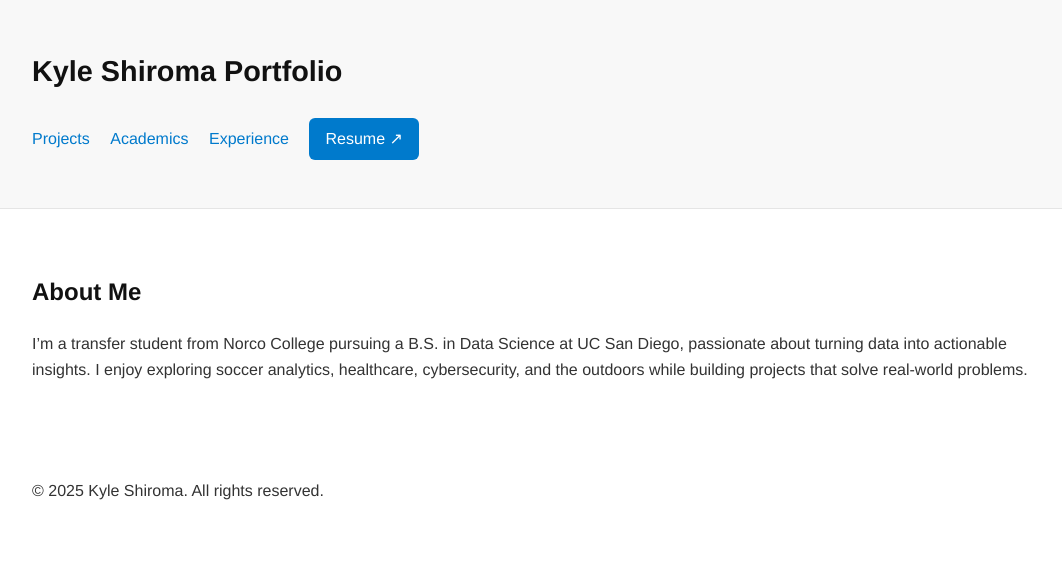
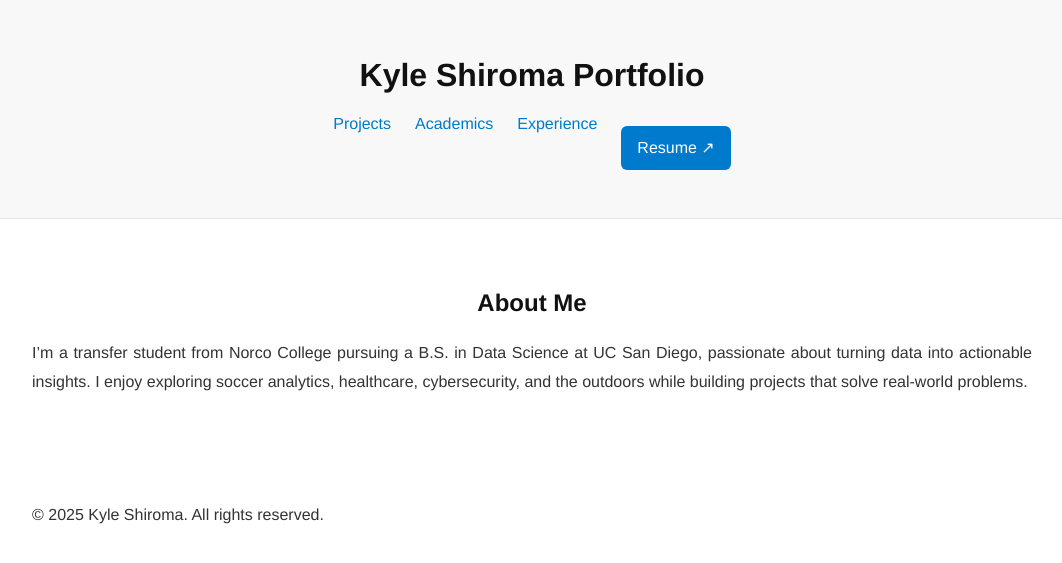
Before and after one commit to k-shiroma-code/k-shiroma-code.github.io, a Jekyll site: the page built from index.md, in a window 1280 px wide. Shown: the top 563 px of the page, without its empty margins (108-1170 px from the left). Built offline with Jekyll 4.4.1, drawn with Linux system fonts in a browser that asks for light colours.

Commit message:
Update style.css

```diff
--- a/assets/css/style.css
+++ b/assets/css/style.css
@@ -1,6 +1,9 @@
+/* ----------------------------
+   General Body & Container
+-----------------------------*/
 body {
   font-family: 'Helvetica Neue', Helvetica, Arial, sans-serif;
-  line-height: 1.6;
+  line-height: 1.7;
   color: #333;
   background-color: #fff;
   margin: 0;
@@ -14,6 +17,9 @@ body {
   padding: 2rem 0;
 }
 
+/* ----------------------------
+   Header
+-----------------------------*/
 header {
   background: #f8f8f8;
   padding: 1rem 0;
@@ -22,7 +28,8 @@ header {
 
 header h1 {
   margin: 0;
-  font-size: 1.8rem;
+  font-size: 2rem;
+  text-align: center;
 }
 
 header h1 a {
@@ -30,54 +37,88 @@ header h1 a {
   color: #111;
 }
 
-header nav {
+/* Centered navigation */
+header nav.nav-center {
+  display: flex;
+  justify-content: center;
+  flex-wrap: wrap;
+  gap: 1.5rem;           /* space between links */
   margin-top: 0.5rem;
 }
 
-header nav a {
-  margin-right: 1rem;
+header nav.nav-center a {
   text-decoration: none;
   color: #007acc;
   font-weight: 500;
+  transition: color 0.3s;
 }
 
-header nav a:hover {
+header nav.nav-center a:hover {
+  color: #005f99;
   text-decoration: underline;
 }
 
+/* Resume button */
+header nav.nav-center a.button {
+  background-color: #007acc;
+  color: #fff;
+  border-radius: 6px;
+  padding: 0.5rem 1rem;
+  transition: background-color 0.3s;
+}
+
+header nav.nav-center a.button:hover {
+  background-color: #005f99;
+}
+
+/* ----------------------------
+   Main Content
+-----------------------------*/
 main h2, main h3 {
   color: #111;
   margin-top: 2rem;
+  margin-bottom: 1rem;
+  text-align: center;
 }
 
 main p {
-  margin-bottom: 1rem;
+  margin-bottom: 1.5rem;
+  line-height: 1.8;
+  text-align: justify;
 }
 
+/* Images */
 img {
   display: block;
-  margin: 1rem auto;
+  margin: 1.5rem auto;
   max-width: 100%;
   height: auto;
   border-radius: 12px;
+  box-shadow: 0 4px 12px rgba(0,0,0,0.1);
 }
 
+/* Tableau embeds / iframes */
 iframe, .tableauPlaceholder {
   display: block;
   margin: 2rem auto;
   max-width: 100%;
   border-radius: 12px;
+  box-shadow: 0 4px 12px rgba(0,0,0,0.1);
 }
 
+/* Links */
 a {
   color: #007acc;
   text-decoration: none;
+  transition: color 0.3s;
 }
 
 a:hover {
+  color: #005f99;
   text-decoration: underline;
 }
 
+/* Buttons */
 a.button {
   display: inline-block;
   padding: 0.5rem 1rem;
@@ -86,8 +127,23 @@ a.button {
   border-radius: 6px;
   font-weight: 500;
   margin-top: 1rem;
+  transition: background-color 0.3s;
 }
 
 a.button:hover {
   background-color: #005f99;
 }
+
+/* ----------------------------
+   Responsive Adjustments
+-----------------------------*/
+@media (max-width: 600px) {
+  header nav.nav-center {
+    flex-direction: column;
+    gap: 1rem;
+  }
+
+  main h2, main h3 {
+    font-size: 1.5rem;
+  }
+}
```
